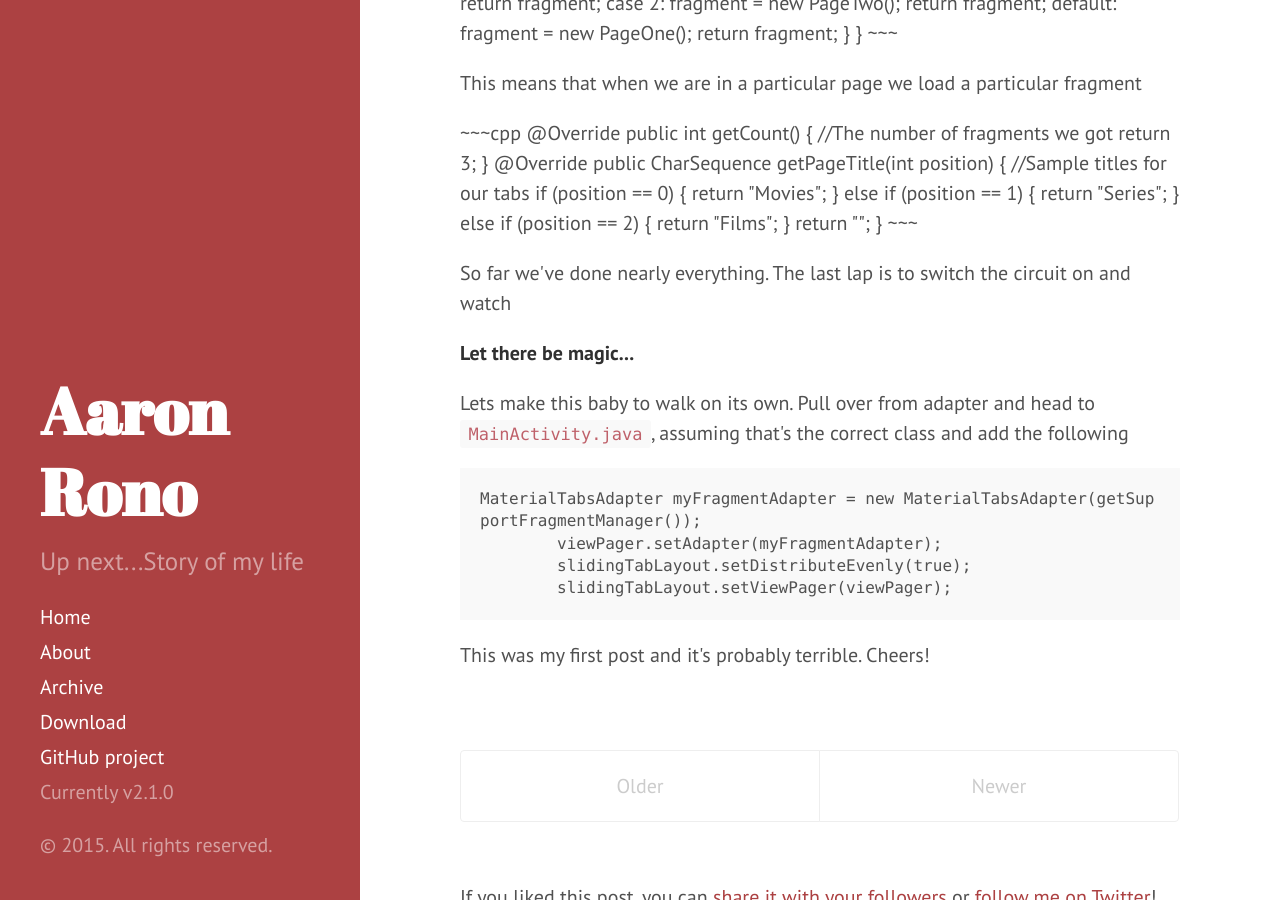
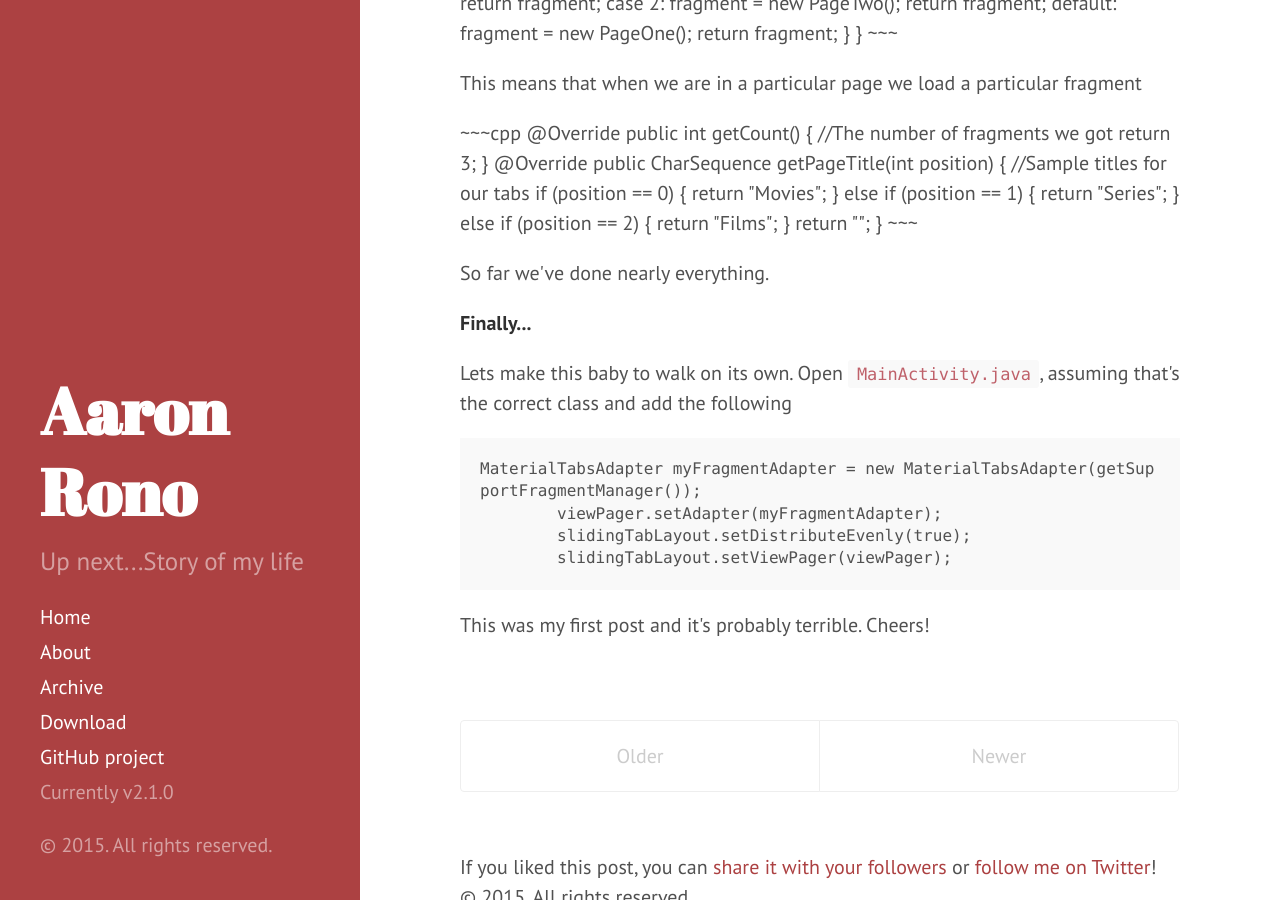
Before and after one commit to Aroniez/aroniez.github.io, a Jekyll site: the page built from index.html, in a window 1280 px wide and 900 px high, scrolled down 5669 px. Built offline with Jekyll 4.4.1, drawn with Linux system fonts in a browser that asks for light colours; the list of posts is cut into pages by our own code.

Commit message:
second post

```diff
--- a/_config.yml
+++ b/_config.yml
@@ -18,7 +18,7 @@ title:            Aaron Rono
 tagline:          'An Android Enthusiast'
 description:      'Up next...Story of my life'
 url:              http://hyde.getpoole.com
-baseurl:
+baseurl:          http://aroniez.github.io/
 
 author:
   name:           'Aaron Rono'
--- a/_posts/2015-05-19-material-tabs-revisited.md
+++ b/_posts/2015-05-19-material-tabs-revisited.md
@@ -136,11 +136,11 @@ in the <code>getItem(int position)</code> method, you can get fragments by,
         }
 ~~~
 </p>
-<p>So far we've done nearly everything. The last lap is to switch the circuit on and watch</p>
-<p><strong>Let there be magic...</strong></p>
+<p>So far we've done nearly everything.</p>
+<p><strong>Finally...</strong></p>
 <p>
 Lets make this baby to walk on its own.
-	Pull over from adapter and head to <code>MainActivity.java</code>, assuming that's the correct class and add the following</p>
+	Open <code>MainActivity.java</code>, assuming that's the correct class and add the following</p>
 <pre><code>MaterialTabsAdapter myFragmentAdapter = new MaterialTabsAdapter(getSupportFragmentManager());
 	viewPager.setAdapter(myFragmentAdapter);
 	slidingTabLayout.setDistributeEvenly(true);
```
Also changed, not shown: 2 other files.
